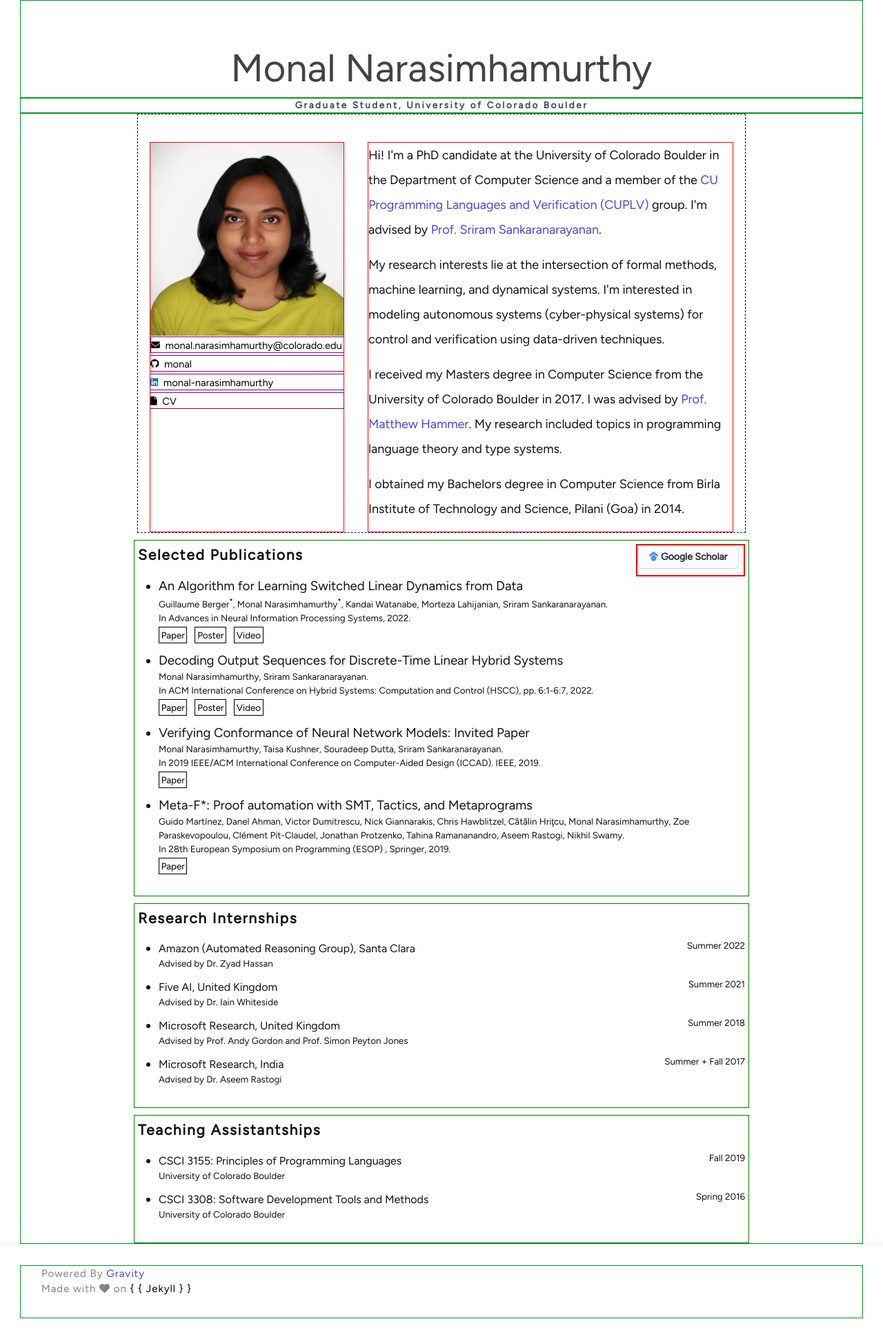
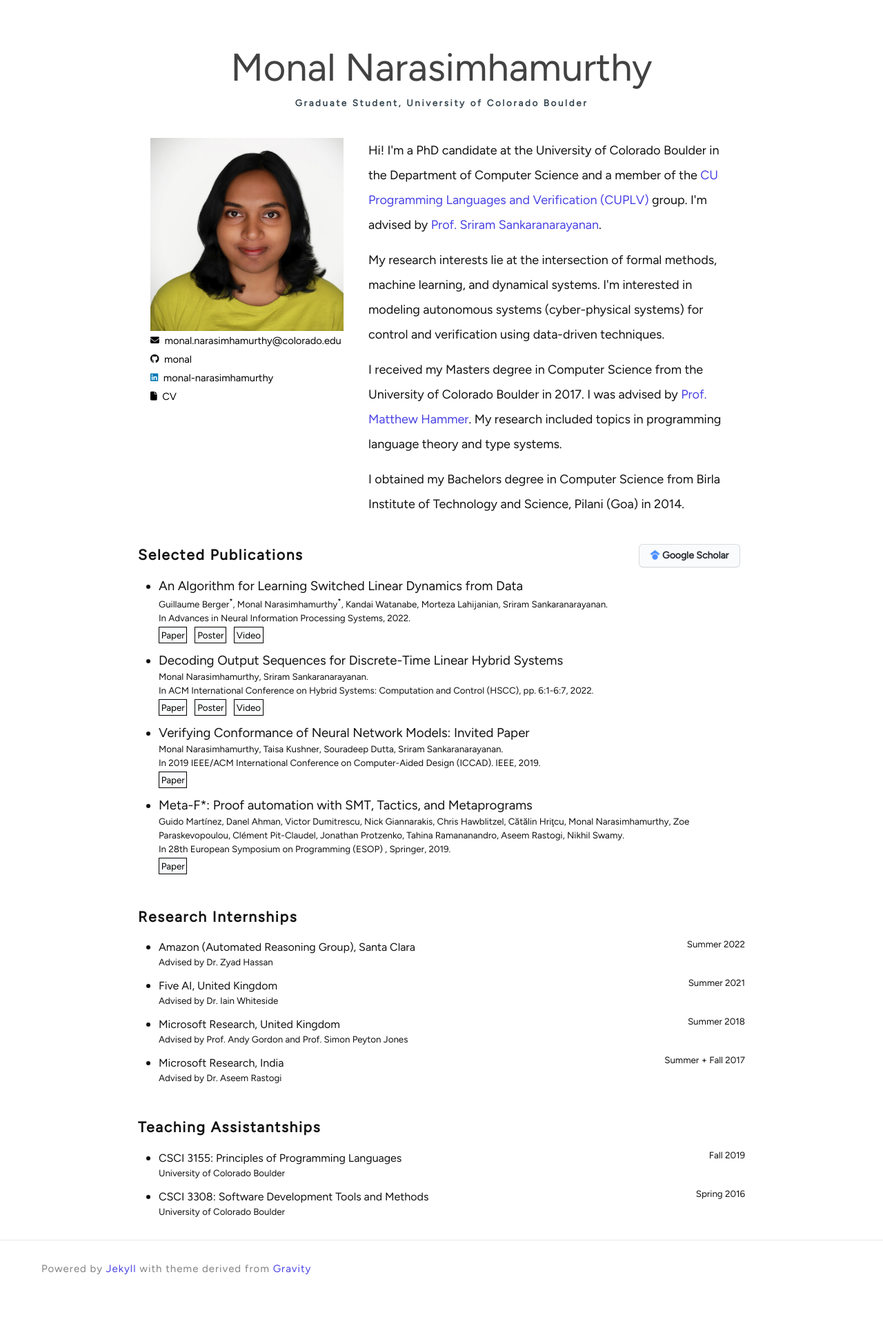
Before and after one commit to monal/monal.github.io, a Jekyll site: the page built from index.html, in a window 1280 px wide. Shown: the whole page at 69% size. Built offline with Jekyll 4.4.1, drawn with Linux system fonts in a browser that asks for light colours; nearby versions of some CDN libraries; some web fonts are replaced; after the commit the page ends 1911 px from its top, so only the background shows below that.

Commit message:
fix layout

```diff
--- a/_includes/footer.html
+++ b/_includes/footer.html
@@ -4,11 +4,9 @@
     <div class="footer-col-wrapper">
       <div class="footer-col footer-col-1">
         <ul class="contact-list footer-content">
-          <li>Powered By <a href="http://github.com/hemangsk/Gravity">Gravity</a></li>
-          <li>Made with <i class="fa fa-heart"></i> on <a href="http://jekyllrb.com"><span style="color:black">{ { Jekyll } }</a></span></li>
+          <li>Powered by <a href="http://jekyllrb.com">Jekyll</a> with theme derived from <a href="http://github.com/hemangsk/Gravity">Gravity</a></li>
         </ul>
       </div>
     </div>
   </div>
-
 </footer>
--- a/css/style.scss
+++ b/css/style.scss
@@ -247,7 +247,6 @@ pre {
     padding-right: $spacing-unit;
     padding-left: $spacing-unit;
     @extend %clearfix;
-    border: 1px solid #009926;
 
     @include media-query($on-laptop) {
         max-width: -webkit-calc(#{$content-width} - (#{$spacing-unit}));
@@ -849,7 +848,6 @@ ul.publications li .item-supp a:hover{
 }
 
 .bio-container {
-  border: 1px dashed #000080;
   width: 55rem;
   max-width: 95%;
   display: flex;
@@ -858,7 +856,6 @@ ul.publications li .item-supp a:hover{
 }
 
 .bio-image {
-  border: 1px solid red;
   width: 280px;
   margin-left: auto;
   margin-right: auto;
@@ -866,7 +863,6 @@ ul.publications li .item-supp a:hover{
 }
 
 .bio-about {
-  border: 1px solid red;
   flex-basis: 60%;
   min-width: 320px;
   margin: auto;
@@ -877,18 +873,16 @@ ul.publications li .item-supp a:hover{
   padding: 5px;
   width: 55rem;
   margin: auto;
-  border: 1px solid green;
   max-width: 95%;
   display: flex;
   flex-wrap: wrap;
-  margin-top: 10px;
+  margin-top: 20px;
 }
 
 .internships {
   padding: 5px;
   margin: auto;
   width: 55rem;
-  border: 1px solid green;
   max-width: 95%;
   display: flex;
   flex-wrap: wrap;
@@ -899,7 +893,6 @@ ul.publications li .item-supp a:hover{
   padding: 5px;
   width: 55rem;
   margin: auto;
-  border: 1px solid green;
   max-width: 95%;
   display: flex;
   flex-wrap: wrap;
@@ -914,7 +907,6 @@ ul.publications li .item-supp a:hover{
 .socials {
   margin-top: 10px;
   max-width: 280px;
-  border: 1px solid purple;
   margin: auto;
   display: inline;
 }
@@ -935,7 +927,6 @@ ul.publications li .item-supp a:hover{
 .gscholar {
   margin-right: 0 auto;
   margin-left: auto;
-  border: 2px solid red;
   padding-right: 5pt;
 }
 
```
Also changed, not shown: 3 other files.
